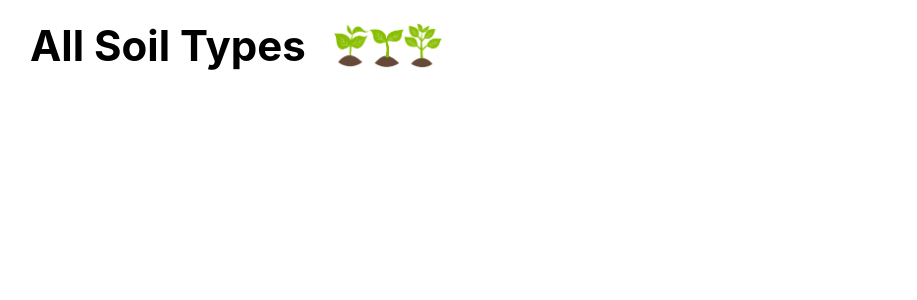
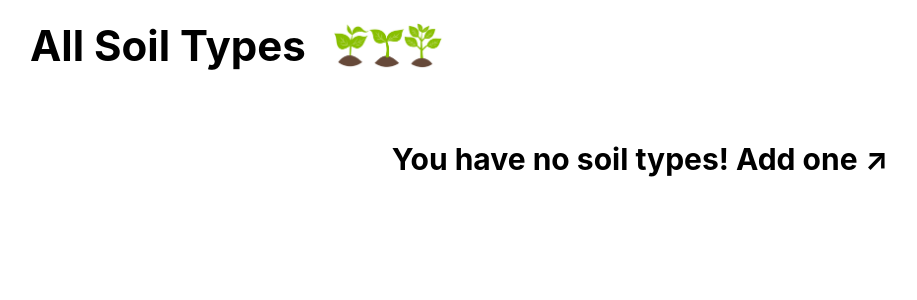
Before and after one commit to eunicey/plant-collector, a Django app: page /soils/ in a window 1280 px wide. Shown: the part 55-355 px from the top of the page, without its empty margins (0-917 px from the left). Run offline with Django 4.2, Linux system fonts and the light colour scheme; the visitor is signed in with stand-in values (Sample User, id 1); data that the repository does not hold is empty.

Commit message:
Fix broken image link and add message when plant list or soil list is empty

```diff
--- a/main_app/static/css/plants/plant-index.css
+++ b/main_app/static/css/plants/plant-index.css
@@ -44,3 +44,8 @@
 .card-img-container.dead-plant img{
   opacity: 0.4;
 }
+
+.card-container > h1 {
+  margin-top: 50px;
+  font-size: 30px;
+}
--- a/main_app/static/css/soils/soil-index.css
+++ b/main_app/static/css/soils/soil-index.css
@@ -43,3 +43,8 @@
 .card img {
   width: 100%;
 }
+
+.card-container > h1 {
+  margin-top: 50px;
+  font-size: 30px;
+}
--- a/main_app/templates/main_app/soil_confirm_delete.html
+++ b/main_app/templates/main_app/soil_confirm_delete.html
@@ -5,7 +5,7 @@
 
 <div class="page-header">
   <h1>Delete Soil Mixture?</h1>
-  <img src="{% static 'images/plant3.jpg' %}" alt="A plant"/>
+  <img src="{% static 'images/soil-bag.png' %}" alt="A bag of soil"/>
 </div>
 <h2>Are you sure you want to delete {{ soil.mixture }} mixture?</h2>
 
--- a/main_app/templates/main_app/soil_list.html
+++ b/main_app/templates/main_app/soil_list.html
@@ -17,6 +17,9 @@
 </section>
 
 <section class="card-container">
+  {% if not soil_list %}
+    <h1>You have no soil types! Add one ↗ </h1>
+  {% else %}
     {% for soil in soil_list %}
     <div class="card" style="border-color: brown">
       <div class="card-bg"></div>
@@ -43,6 +46,7 @@
       </a>
     </div>
     {% endfor %}
+  {% endif %}
 </section>
 
 {% endblock %}
--- a/main_app/templates/plants/index.html
+++ b/main_app/templates/plants/index.html
@@ -17,6 +17,9 @@
 </section>
 
 <section class="card-container">
+  {% if not plants %}
+    <h1>You have no plants! Add a plant ↗ </h1>
+  {% else %}
     {% for plant in plants %}
       <div class="card">
         <a href="{% url 'plant-detail' plant.id %}">
@@ -39,6 +42,7 @@
         </a>
       </div>
     {% endfor %}
+  {% endif %}
 </section>
 
 {% endblock %}
--- a/requirements.txt
+++ b/requirements.txt
@@ -1,3 +1,5 @@
 Django>=4.0,<5.0
 psycopg2>=2.8
 django-environ>=0.10.0
+gunicorn>=20.1.0
+whitenoise>=6.3.0
```
Also changed, not shown: fly.toml (added, +25 -0 lines), plantcollector/settings.py (+8 -1 lines), 2 other files. Lines whose indentation alone changed are shown as unchanged.
